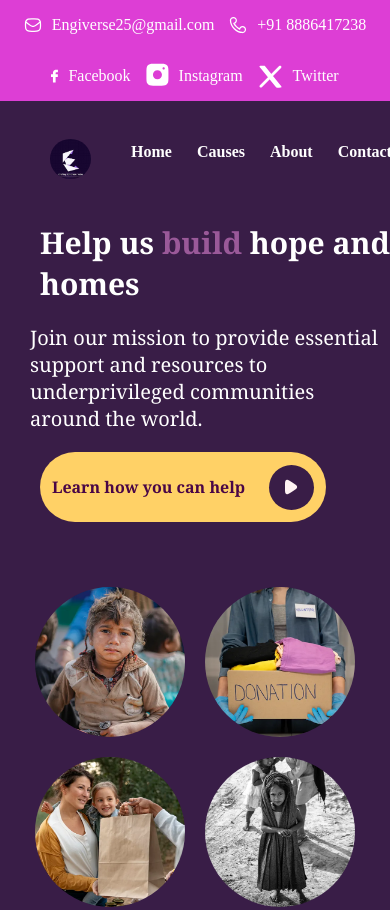
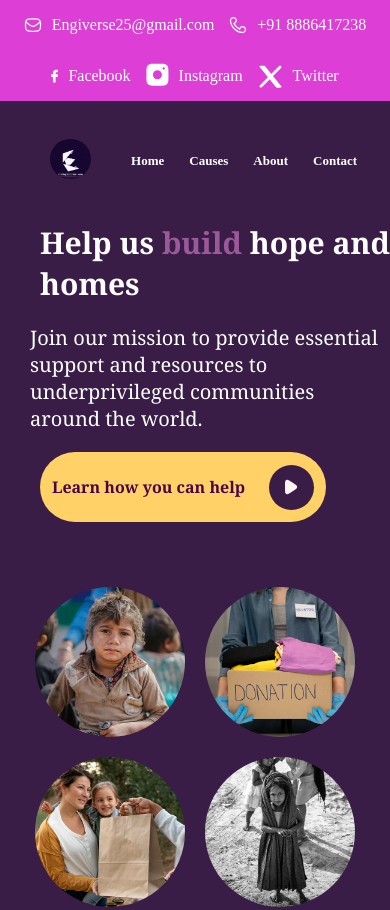
Before and after one commit to Sivasundhar16/charity-update, a plain HTML site: page index.html in a window 390 px wide. Shown: the top 910 px of the page. Drawn offline with nearby package versions, Linux system fonts and the light colour scheme.

Commit message:
after long time make change in navbar. just look in mobile for check

```diff
--- a/styles.css
+++ b/styles.css
@@ -1108,6 +1108,12 @@ body {
     flex-direction: column;
   }
 
+  .nav-links {
+    display: flex;
+    align-items: center;
+    font-size: 13px;
+  }
+
   /* chatgpt code  */
   .outerdonation {
     padding: 20px;
```
